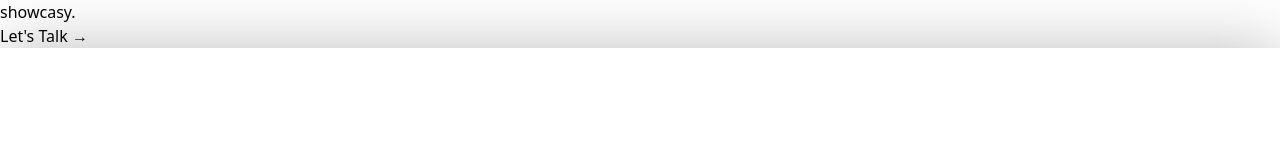
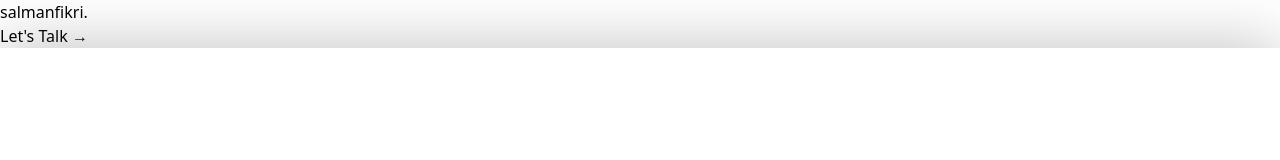
Before and after one commit to SalmanFikri00/salmanfikri-portofolio, a React (Vite) app: page / in a window 1280 px wide. Shown: the top 160 px of the page. Built offline with nearby package versions, Linux system fonts and the light colour scheme.

Commit message:
salah navbar dikit

```diff
--- a/src/components/Navbar.jsx
+++ b/src/components/Navbar.jsx
@@ -42,7 +42,7 @@ const closeNav = () => {
     <nav className=" z-50 fixed top-0 left-0 right-0 px-4 py-6 navbar bg-white shadow-sm ">
     <div className='flex w-full justify-between items-center max-w-7xl mx-auto'>
       <div className="font-bold text-lg text-black">
-        <p className="">showcasy.</p>
+        <p className="">salmanfikri.</p>
       </div>
       <div className="flex items-center space-x-4" >
         <a href="#contact" className="flex items-center px-4 py-2 text-black border border-gray-300 rounded-full hover:bg-gray-100 transition-colors duration-200">
```
